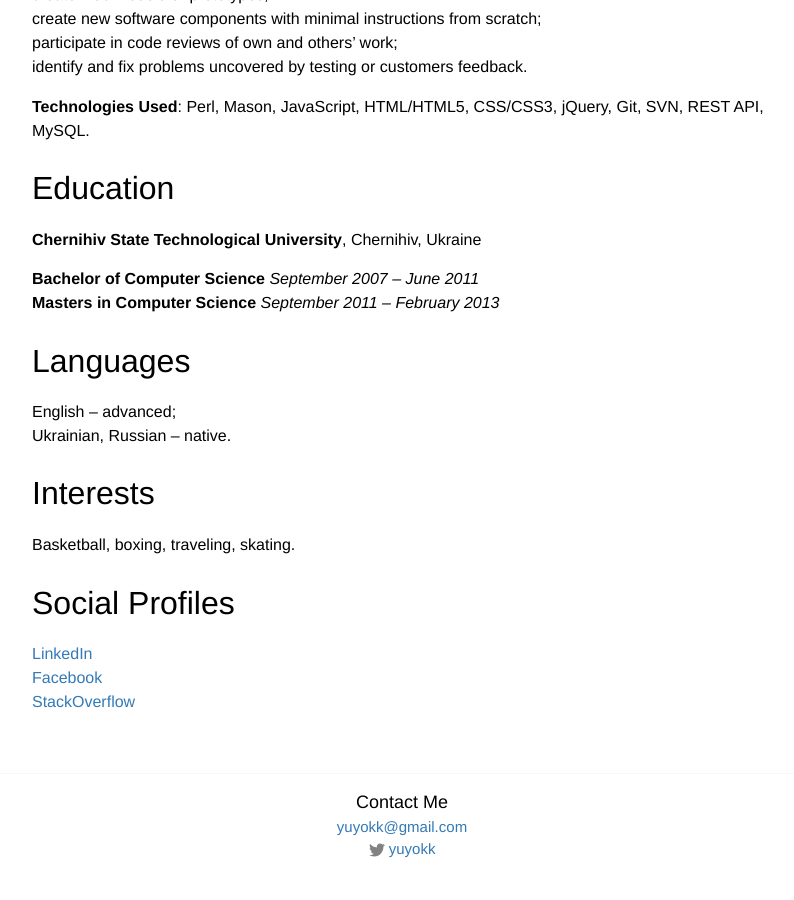
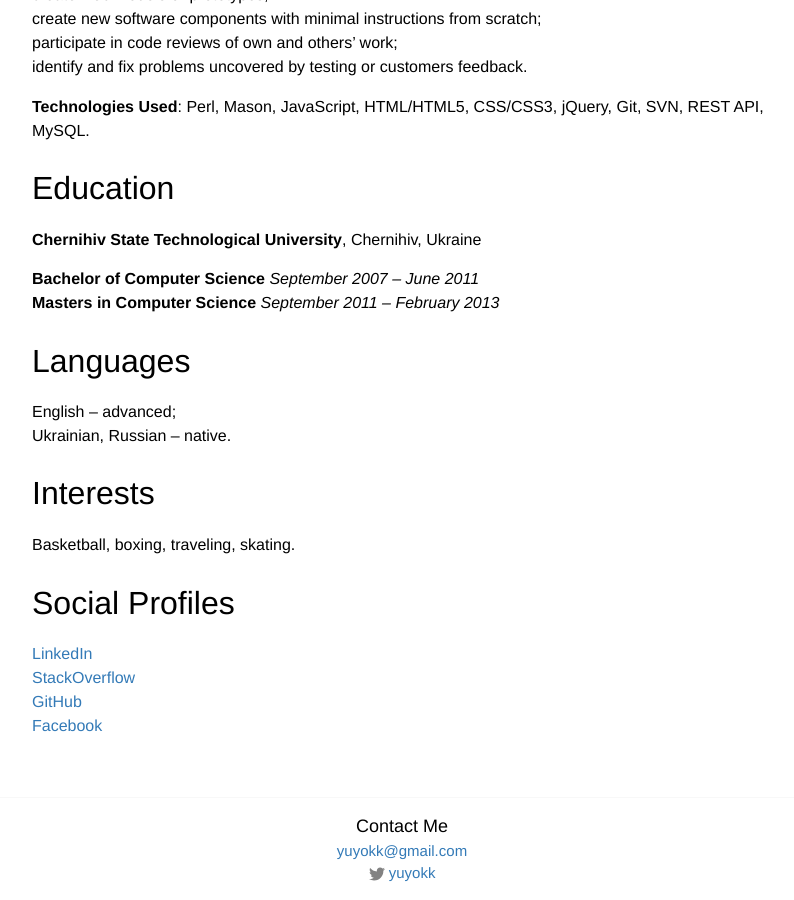
Before and after one commit to yuyokk/yuyokk.github.io, a Jekyll site: the page built from resume.md, in a window 1280 px wide and 900 px high, scrolled down 1872 px. Shown: the whole window, without its empty margins (238-1032 px from the left). Built offline with Jekyll 4.4.1, drawn with Linux system fonts in a browser that asks for light colours; before the commit the page ends 2748 px from its top, so only the background shows below that.

Commit message:
Add GitHub to SocialProfiles

```diff
--- a/resume.md
+++ b/resume.md
@@ -108,5 +108,6 @@
 
 # Social Profiles
 + <a href="https://ua.linkedin.com/in/ikucherov" target="_blank">LinkedIn</a>
++ <a href="http://stackoverflow.com/users/1022726/yuyokk" target="_blank">StackOverflow</a>
++ <a href="https://github.com/yuyokk" target="_blank">GitHub</a>
 + <a href="https://www.facebook.com/ikucherov" target="_blank">Facebook</a>
-+ <a href="http://stackoverflow.com/users/1022726/yuyokk" target="_blank">StackOverflow</a>
```
